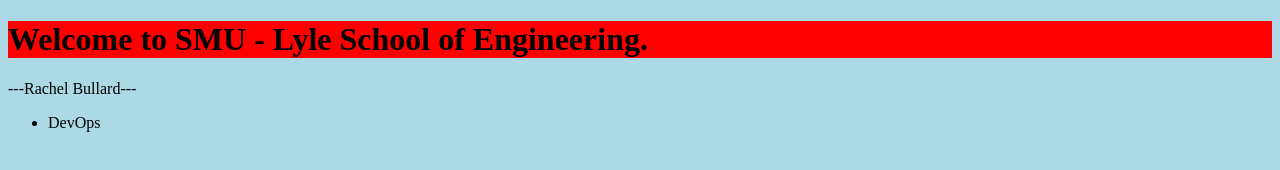
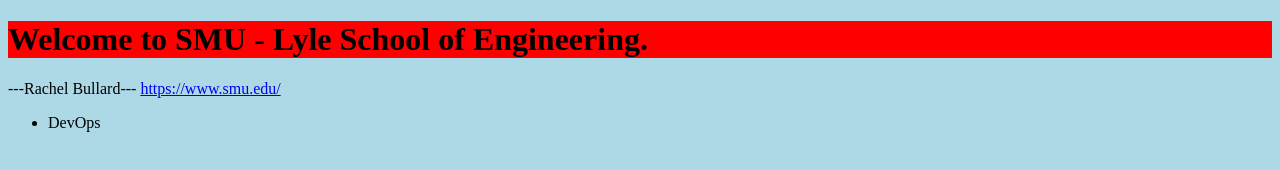
Before and after one commit to RachelB2022/smu-eets8357-rachelbullard, a plain HTML site: page index.html in a window 1280 px wide. Drawn offline with Linux system fonts and the light colour scheme.

Commit message:
Commit link to index.html

```diff
--- a/index.html
+++ b/index.html
@@ -7,6 +7,7 @@
     <body style="background-color:lightblue;">
 	    <h1 style="background-color:red;"> Welcome to SMU - Lyle School of Engineering. </h1>
 	    <p1>---Rachel Bullard---</p1>
+	    <p2> <a href="https://www.smu.edu/"> https://www.smu.edu/ </a> </p2>
 	    <ul> <li> DevOps </li> </ul>
     </body>
     </html>
```
